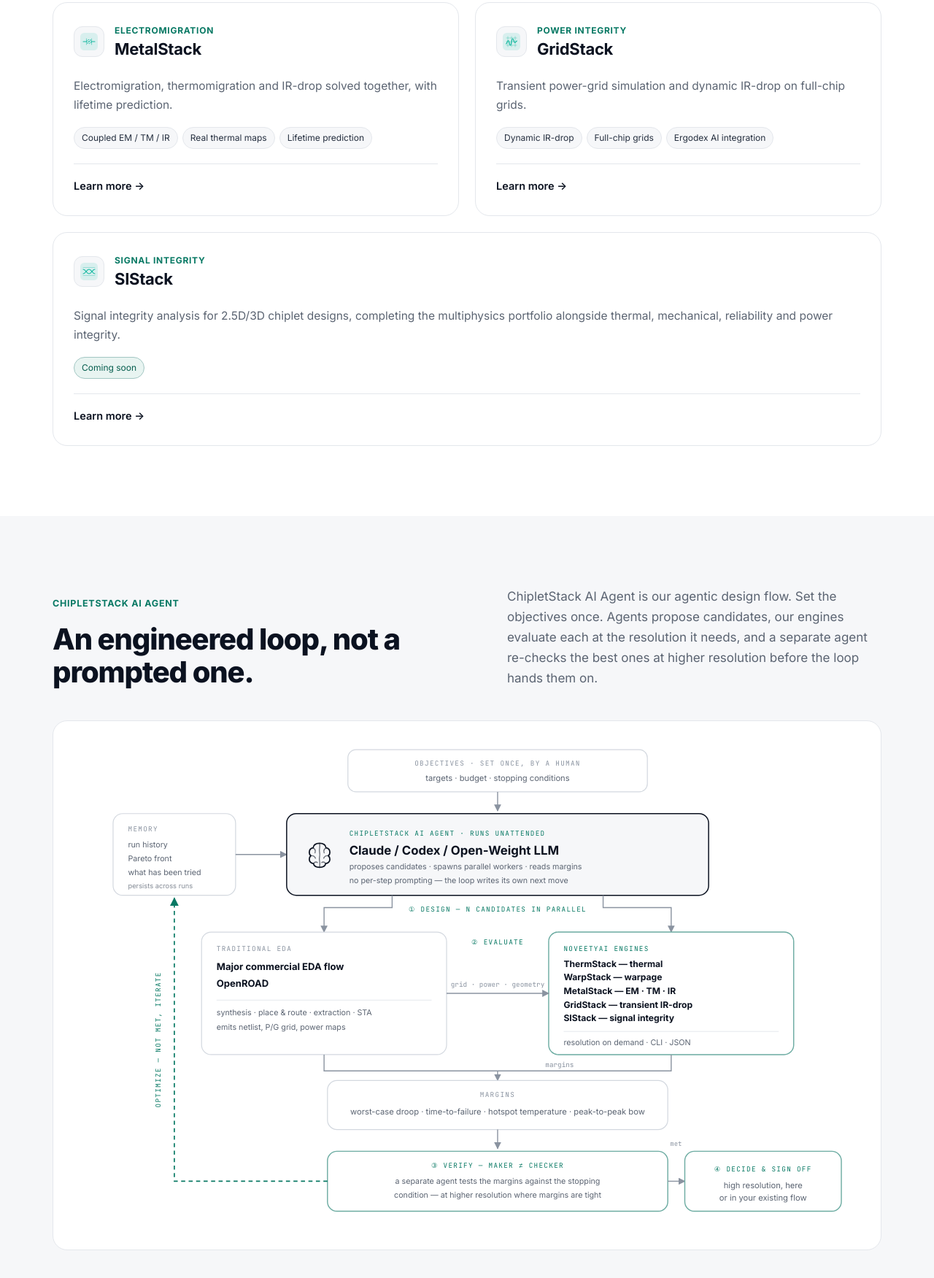
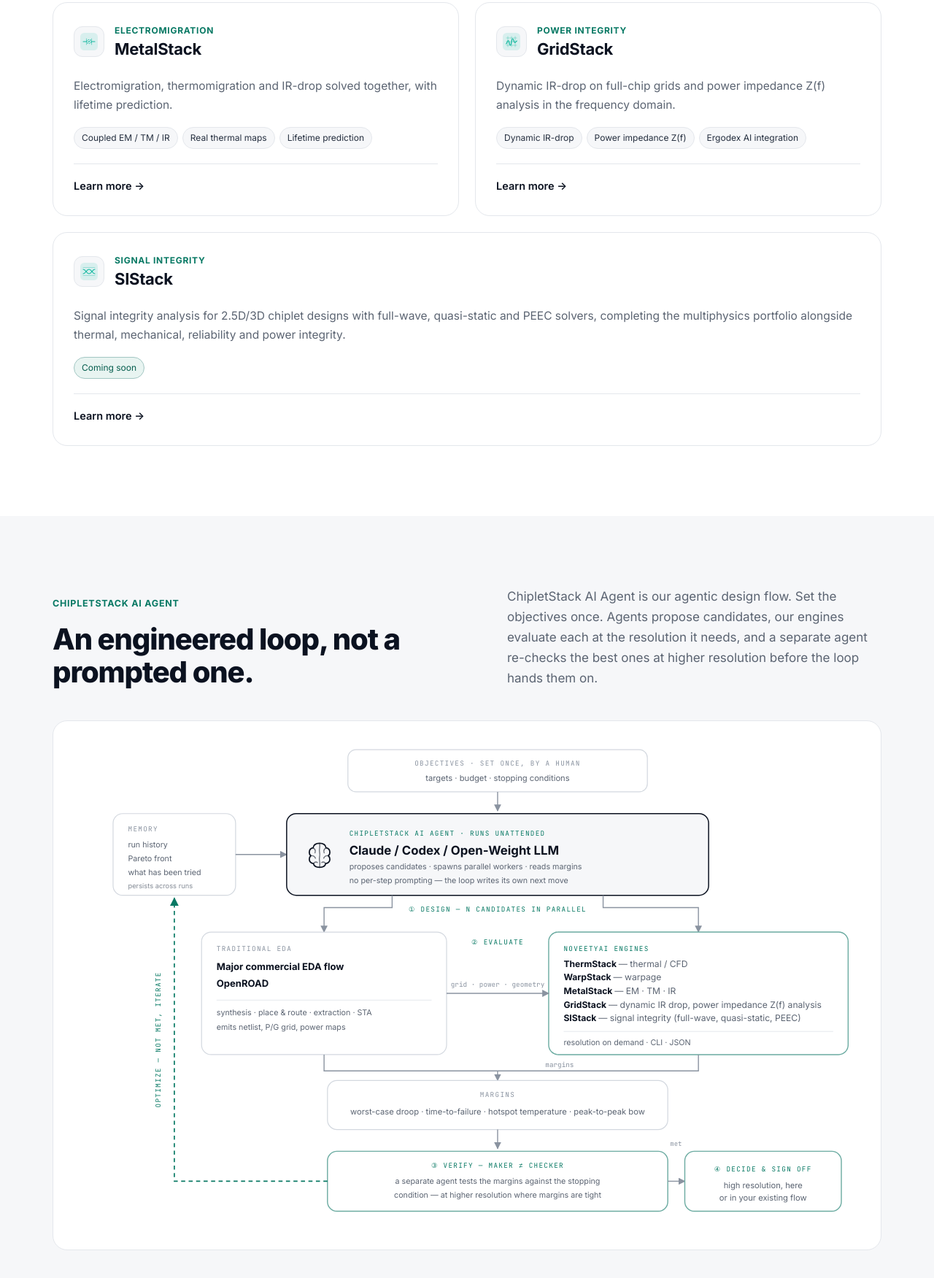
Before and after one commit to sheldonucr/noveetyAI_io, a plain HTML site: page index.html in a window 1280 px wide. Shown: the part 4077-5828 px from the top of the page at 73% size. Drawn offline with Linux system fonts and the light colour scheme.

Commit message:
Say multiphysics tools instead of a count; add GridStack power impedance Z(f), SIStack solvers and ThermStack CFD to agent diagram
Co-Authored-By: Claude Opus 5.5 <noreply@anthropic.com>

```diff
--- a/index.html
+++ b/index.html
@@ -291,8 +291,8 @@
           <img src="assets/img/gridstack.svg" alt="">
           <div><div class="number">Power integrity</div><h3>GridStack</h3></div>
         </div>
-        <p>Transient power-grid simulation and dynamic IR-drop on full-chip grids.</p>
-        <div class="levels"><span>Dynamic IR-drop</span><span>Full-chip grids</span><span>Ergodex AI integration</span></div>
+        <p>Dynamic IR-drop on full-chip grids and power impedance Z(f) analysis in the frequency domain.</p>
+        <div class="levels"><span>Dynamic IR-drop</span><span>Power impedance Z(f)</span><span>Ergodex AI integration</span></div>
         <div class="links">
           <a class="text-link" href="products.html#gridstack">Learn more →</a>
         </div>
@@ -302,8 +302,8 @@
           <img src="assets/img/sistack.svg" alt="">
           <div><div class="number">Signal integrity</div><h3>SIStack</h3></div>
         </div>
-        <p>Signal integrity analysis for 2.5D/3D chiplet designs, completing the multiphysics portfolio
-          alongside thermal, mechanical, reliability and power integrity.</p>
+        <p>Signal integrity analysis for 2.5D/3D chiplet designs with full-wave, quasi-static and PEEC solvers,
+          completing the multiphysics portfolio alongside thermal, mechanical, reliability and power integrity.</p>
         <div class="levels"><span class="ref">Coming soon</span></div>
         <div class="links">
           <a class="text-link" href="products.html#sistack">Learn more →</a>
@@ -390,7 +390,7 @@
 
         <!-- fan-out to the two tool groups -->
         <path class="dgm-line" d="M470 228 V 246 H 370 V 282" marker-end="url(#dgmArrow)"/>
-        <path class="dgm-line" d="M780 228 V 246 H 880 V 282" marker-end="url(#dgmArrow)"/>
+        <path class="dgm-line" d="M780 228 V 246 H 920 V 282" marker-end="url(#dgmArrow)"/>
         <text class="dgm-label-a" x="625" y="252" text-anchor="middle" font-size="10">① DESIGN — N CANDIDATES IN PARALLEL</text>
 
         <!-- traditional EDA -->
@@ -403,14 +403,14 @@
         <text class="dgm-body" x="212" y="426" font-size="11.5">emits netlist, P/G grid, power maps</text>
 
         <!-- NoveetyAI engines -->
-        <rect class="dgm-box-alt" x="700" y="282" width="360" height="180" rx="14"/>
+        <rect class="dgm-box-alt" x="700" y="282" width="440" height="180" rx="14"/>
         <text class="dgm-label-a" x="722" y="310" font-size="10">NOVEETYAI ENGINES</text>
-        <text class="dgm-title" x="722" y="333" font-size="13">ThermStack — thermal</text>
-        <text class="dgm-title" x="722" y="353" font-size="13">WarpStack — warpage</text>
-        <text class="dgm-title" x="722" y="373" font-size="13">MetalStack — EM · TM · IR</text>
-        <text class="dgm-title" x="722" y="393" font-size="13">GridStack — transient IR-drop</text>
-        <text class="dgm-title" x="722" y="413" font-size="13">SIStack — signal integrity</text>
-        <line class="dgm-rule" x1="722" y1="428" x2="1038" y2="428"/>
+        <text class="dgm-title" x="722" y="333" font-size="13">ThermStack <tspan class="dgm-body" font-weight="400">— thermal / CFD</tspan></text>
+        <text class="dgm-title" x="722" y="353" font-size="13">WarpStack <tspan class="dgm-body" font-weight="400">— warpage</tspan></text>
+        <text class="dgm-title" x="722" y="373" font-size="13">MetalStack <tspan class="dgm-body" font-weight="400">— EM · TM · IR</tspan></text>
+        <text class="dgm-title" x="722" y="393" font-size="13">GridStack <tspan class="dgm-body" font-weight="400">— dynamic IR drop, power impedance Z(f) analysis</tspan></text>
+        <text class="dgm-title" x="722" y="413" font-size="13">SIStack <tspan class="dgm-body" font-weight="400">— signal integrity (full-wave, quasi-static, PEEC)</tspan></text>
+        <line class="dgm-rule" x1="722" y1="428" x2="1118" y2="428"/>
         <text class="dgm-body" x="722" y="448" font-size="11.5">resolution on demand · CLI · JSON</text>
 
         <!-- handoff between the two groups -->
@@ -420,7 +420,7 @@
 
         <!-- margins -->
         <path class="dgm-line" d="M370 462 V 486 H 625"/>
-        <path class="dgm-line" d="M880 462 V 486 H 625"/>
+        <path class="dgm-line" d="M920 462 V 486 H 625"/>
         <path class="dgm-line" d="M625 486 V 500" marker-end="url(#dgmArrow)"/>
         <text class="dgm-edge-txt" x="716" y="480" text-anchor="middle" font-size="10">margins</text>
         <rect class="dgm-box" x="375" y="500" width="500" height="72" rx="14"/>
```
Also changed, not shown: about.html (+2 -2 lines), products.html (+8 -6 lines), services.html (+3 -1 lines), team.html (+2 -2 lines).
